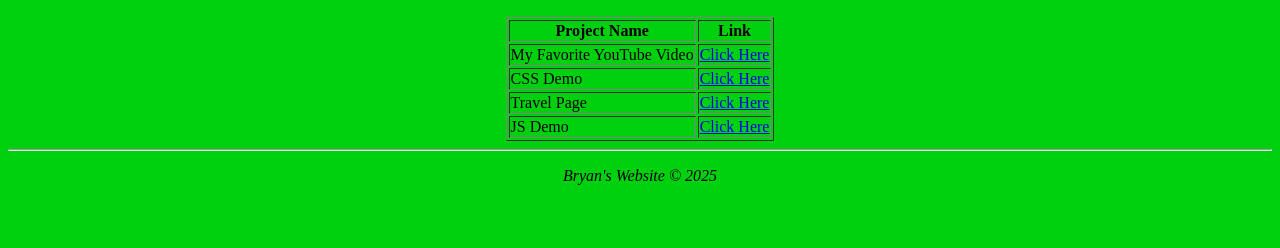
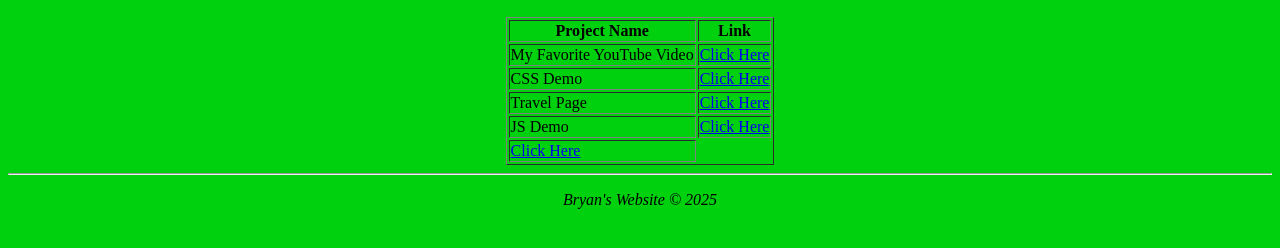
Before and after one commit to Bryan-MR/Bryan-MR.github.io, a plain HTML site: page index.html in a window 1280 px wide. Shown: the part 96-344 px from the top of the page. Drawn offline with Linux system fonts and the light colour scheme.

Commit message:
Update index.html

```diff
--- a/index.html
+++ b/index.html
@@ -54,6 +54,13 @@
             </p>
           </td>
         </tr>
+        <tr>
+          <td>
+            <p>
+              <a href="jsreview.html">Click Here</a>
+            </p>
+          </td>
+        </tr>
       </table>
     </center>
 
```
